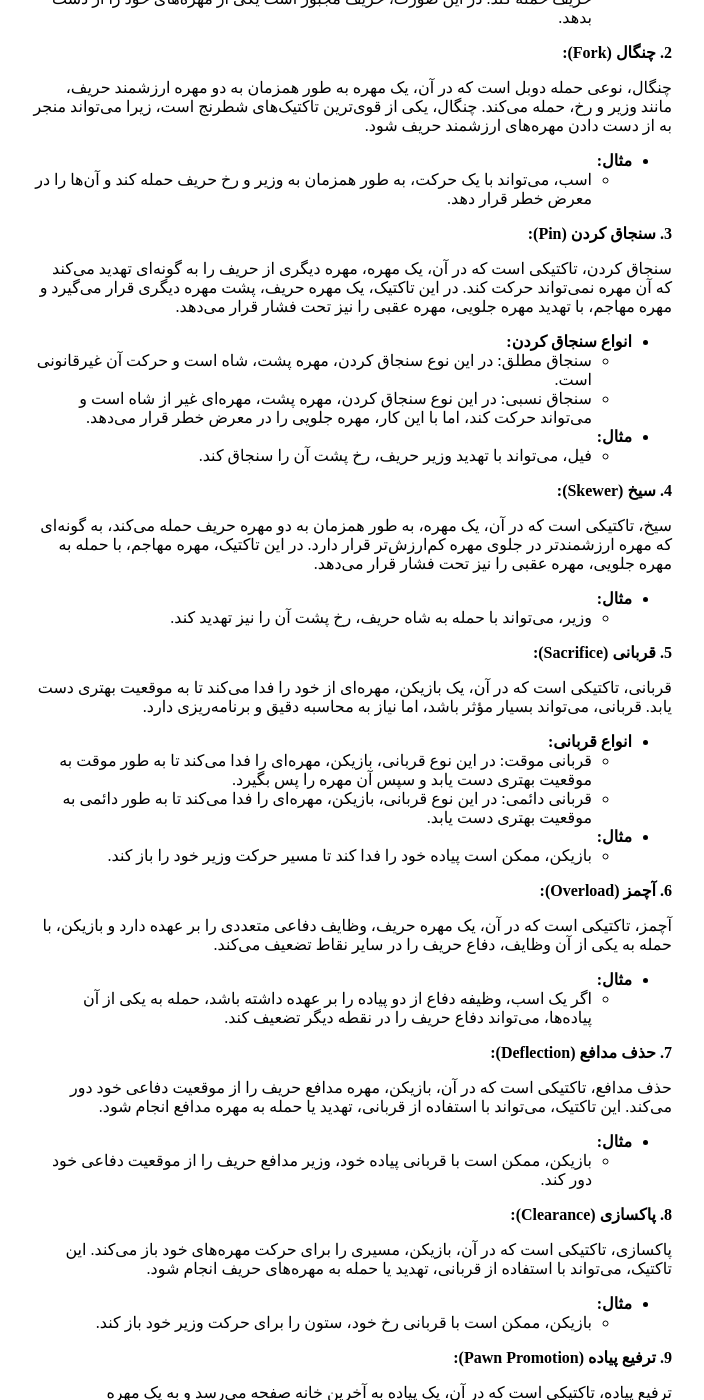
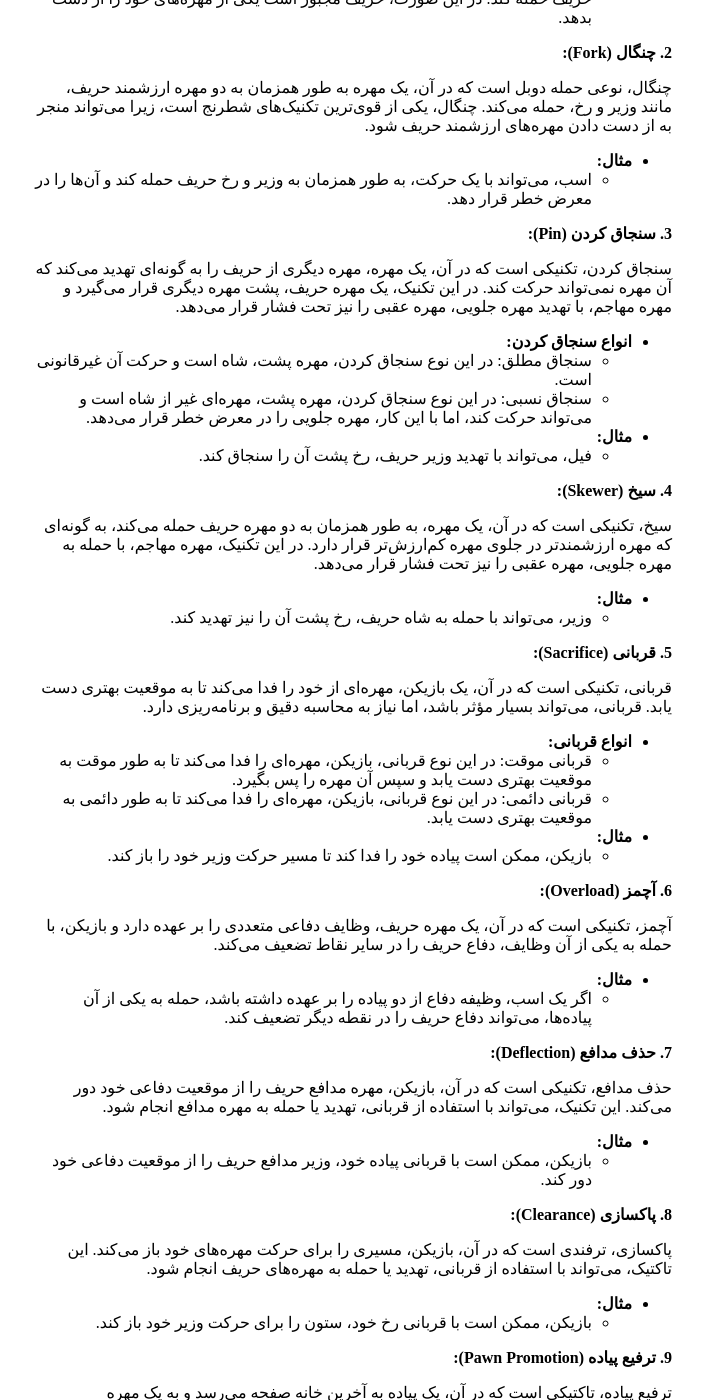
Before and after one commit to darkblog/darkblog.github.io, a Jekyll site: the page built from _posts/2024-7-4-1.md, in a window 1280 px wide and 1400 px high, scrolled down 537 px. Shown: the whole window, without its empty margins (288-992 px from the left). Built offline with Jekyll 4.4.1, drawn with Linux system fonts in a browser that asks for light colours; some of the changed text lies outside the part shown.

Commit message:
Update 2024-7-4-1.md

```diff
--- a/_posts/2024-7-4-1.md
+++ b/_posts/2024-7-4-1.md
@@ -1,15 +1,15 @@
 ---
 layout: post
-title: لیست مهم‌ترین تاکتیک‌ها و ترفندهای شطرنج
+title: لیست مهم‌ترین تکنیک‌ها و ترفندهای شطرنج
 ---
 
-## تاکتیک‌های شطرنج
+## تکنیک‌های شطرنج
 
-شطرنج، ورزشی ذهنی و پیچیده، مملو از تاکتیک‌های گوناگون است که تسلط بر آن‌ها، کلید موفقیت در این بازی محسوب می‌شود. در این مقاله، به بررسی جامع و مفصل برخی از مهم‌ترین تاکتیک‌های شطرنج می‌پردازیم.
+شطرنج، ورزشی ذهنی و پیچیده، مملو از تکنیک‌های گوناگون است که تسلط بر آن‌ها، کلید موفقیت در این بازی محسوب می‌شود. در این مقاله، به بررسی جامع و مفصل برخی از مهم‌ترین تکنیک‌های شطرنج می‌پردازیم.
 
 **1. حمله دوبل (Double Attack):**
 
-حمله دوبل، تاکتیکی است که در آن، یک مهره به طور همزمان به دو مهره حریف حمله می‌کند. این تاکتیک، بسیار مؤثر است، زیرا حریف نمی‌تواند از هر دو مهره خود به طور همزمان دفاع کند.
+حمله دوبل، تکنیکی است که در آن، یک مهره به طور همزمان به دو مهره حریف حمله می‌کند. این تکنیک، بسیار مؤثر است، زیرا حریف نمی‌تواند از هر دو مهره خود به طور همزمان دفاع کند.
 
 * **انواع حمله دوبل:**
     * حمله دوبل با اسب: اسب، با حرکات L شکل خود، می‌تواند به طور همزمان به دو مهره حریف حمله کند.
@@ -20,14 +20,14 @@
 
 **2. چنگال (Fork):**
 
-چنگال، نوعی حمله دوبل است که در آن، یک مهره به طور همزمان به دو مهره ارزشمند حریف، مانند وزیر و رخ، حمله می‌کند. چنگال، یکی از قوی‌ترین تاکتیک‌های شطرنج است، زیرا می‌تواند منجر به از دست دادن مهره‌های ارزشمند حریف شود.
+چنگال، نوعی حمله دوبل است که در آن، یک مهره به طور همزمان به دو مهره ارزشمند حریف، مانند وزیر و رخ، حمله می‌کند. چنگال، یکی از قوی‌ترین تکنیک‌های شطرنج است، زیرا می‌تواند منجر به از دست دادن مهره‌های ارزشمند حریف شود.
 
 * **مثال:**
     * اسب، می‌تواند با یک حرکت، به طور همزمان به وزیر و رخ حریف حمله کند و آن‌ها را در معرض خطر قرار دهد.
 
 **3. سنجاق کردن (Pin):**
 
-سنجاق کردن، تاکتیکی است که در آن، یک مهره، مهره دیگری از حریف را به گونه‌ای تهدید می‌کند که آن مهره نمی‌تواند حرکت کند. در این تاکتیک، یک مهره حریف، پشت مهره دیگری قرار می‌گیرد و مهره مهاجم، با تهدید مهره جلویی، مهره عقبی را نیز تحت فشار قرار می‌دهد.
+سنجاق کردن، تکنیکی است که در آن، یک مهره، مهره دیگری از حریف را به گونه‌ای تهدید می‌کند که آن مهره نمی‌تواند حرکت کند. در این تکنیک، یک مهره حریف، پشت مهره دیگری قرار می‌گیرد و مهره مهاجم، با تهدید مهره جلویی، مهره عقبی را نیز تحت فشار قرار می‌دهد.
 
 * **انواع سنجاق کردن:**
     * سنجاق مطلق: در این نوع سنجاق کردن، مهره پشت، شاه است و حرکت آن غیرقانونی است.
@@ -37,14 +37,14 @@
 
 **4. سیخ (Skewer):**
 
-سیخ، تاکتیکی است که در آن، یک مهره، به طور همزمان به دو مهره حریف حمله می‌کند، به گونه‌ای که مهره ارزشمندتر در جلوی مهره کم‌ارزش‌تر قرار دارد. در این تاکتیک، مهره مهاجم، با حمله به مهره جلویی، مهره عقبی را نیز تحت فشار قرار می‌دهد.
+سیخ، تکنیکی است که در آن، یک مهره، به طور همزمان به دو مهره حریف حمله می‌کند، به گونه‌ای که مهره ارزشمندتر در جلوی مهره کم‌ارزش‌تر قرار دارد. در این تکنیک، مهره مهاجم، با حمله به مهره جلویی، مهره عقبی را نیز تحت فشار قرار می‌دهد.
 
 * **مثال:**
     * وزیر، می‌تواند با حمله به شاه حریف، رخ پشت آن را نیز تهدید کند.
 
 **5. قربانی (Sacrifice):**
 
-قربانی، تاکتیکی است که در آن، یک بازیکن، مهره‌ای از خود را فدا می‌کند تا به موقعیت بهتری دست یابد. قربانی، می‌تواند بسیار مؤثر باشد، اما نیاز به محاسبه دقیق و برنامه‌ریزی دارد.
+قربانی، تکنیکی است که در آن، یک بازیکن، مهره‌ای از خود را فدا می‌کند تا به موقعیت بهتری دست یابد. قربانی، می‌تواند بسیار مؤثر باشد، اما نیاز به محاسبه دقیق و برنامه‌ریزی دارد.
 
 * **انواع قربانی:**
     * قربانی موقت: در این نوع قربانی، بازیکن، مهره‌ای را فدا می‌کند تا به طور موقت به موقعیت بهتری دست یابد و سپس آن مهره را پس بگیرد.
@@ -54,21 +54,21 @@
 
 **6. آچمز (Overload):**
 
-آچمز، تاکتیکی است که در آن، یک مهره حریف، وظایف دفاعی متعددی را بر عهده دارد و بازیکن، با حمله به یکی از آن وظایف، دفاع حریف را در سایر نقاط تضعیف می‌کند.
+آچمز، تکنیکی است که در آن، یک مهره حریف، وظایف دفاعی متعددی را بر عهده دارد و بازیکن، با حمله به یکی از آن وظایف، دفاع حریف را در سایر نقاط تضعیف می‌کند.
 
 * **مثال:**
     * اگر یک اسب، وظیفه دفاع از دو پیاده را بر عهده داشته باشد، حمله به یکی از آن پیاده‌ها، می‌تواند دفاع حریف را در نقطه دیگر تضعیف کند.
 
 **7. حذف مدافع (Deflection):**
 
-حذف مدافع، تاکتیکی است که در آن، بازیکن، مهره مدافع حریف را از موقعیت دفاعی خود دور می‌کند. این تاکتیک، می‌تواند با استفاده از قربانی، تهدید یا حمله به مهره مدافع انجام شود.
+حذف مدافع، تکنیکی است که در آن، بازیکن، مهره مدافع حریف را از موقعیت دفاعی خود دور می‌کند. این تکنیک، می‌تواند با استفاده از قربانی، تهدید یا حمله به مهره مدافع انجام شود.
 
 * **مثال:**
     * بازیکن، ممکن است با قربانی پیاده خود، وزیر مدافع حریف را از موقعیت دفاعی خود دور کند.
 
 **8. پاکسازی (Clearance):**
 
-پاکسازی، تاکتیکی است که در آن، بازیکن، مسیری را برای حرکت مهره‌های خود باز می‌کند. این تاکتیک، می‌تواند با استفاده از قربانی، تهدید یا حمله به مهره‌های حریف انجام شود.
+پاکسازی، ترفندی است که در آن، بازیکن، مسیری را برای حرکت مهره‌های خود باز می‌کند. این تاکتیک، می‌تواند با استفاده از قربانی، تهدید یا حمله به مهره‌های حریف انجام شود.
 
 * **مثال:**
     * بازیکن، ممکن است با قربانی رخ خود، ستون را برای حرکت وزیر خود باز کند.
```
